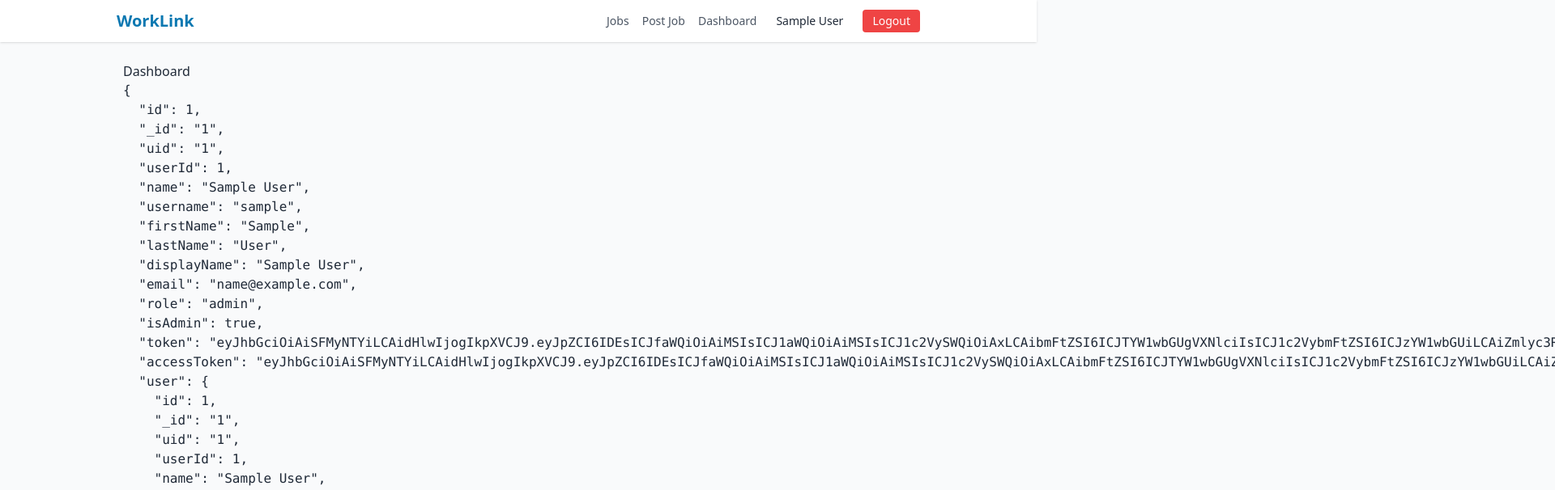
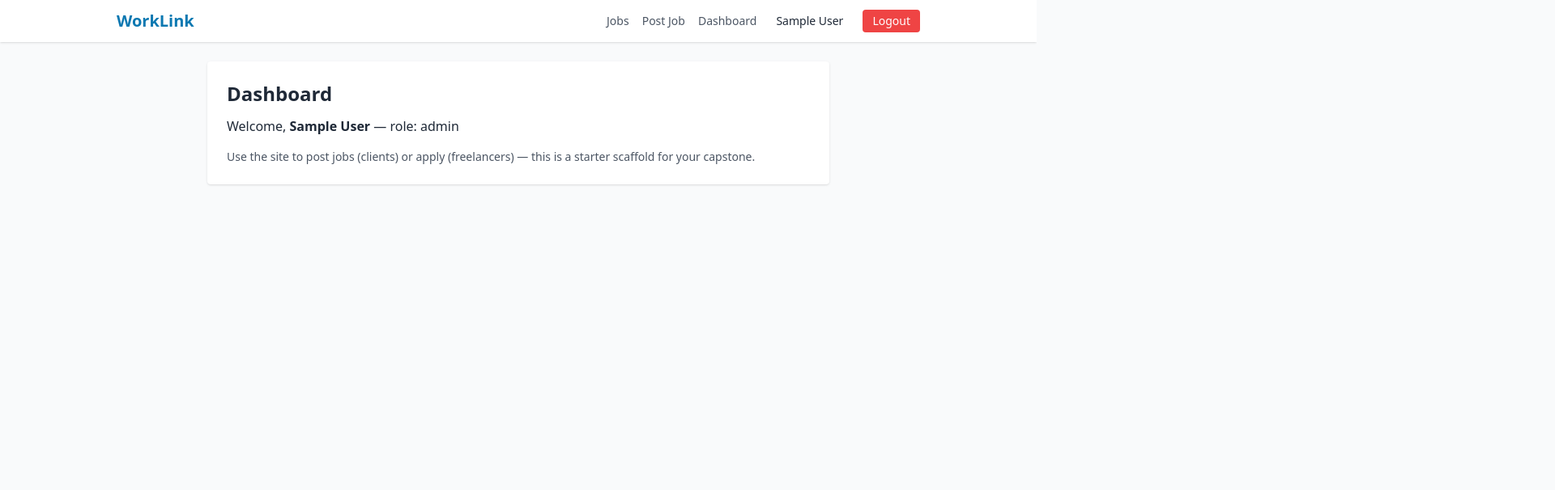
Before and after one commit to Prithvi-2k4/ai-freelance-escrow-india, a React (Create React App) app in the folder frontend/: page /dashboard in a window 1280 px wide. Shown: the top 606 px of the page at 81% size, 1920 px wide, since content can reach past the window. Built offline with nearby package versions, Linux system fonts and the light colour scheme; no server answers; sample sign-in values are in the browser's storage.

Commit message:
Update Dashboard.jsx

```diff
--- a/frontend/src/pages/Dashboard.jsx
+++ b/frontend/src/pages/Dashboard.jsx
@@ -1,3 +1,12 @@
 import React from 'react';
-const user = JSON.parse(localStorage.getItem('user')||'null');
-export default function Dashboard(){ return <div><h2>Dashboard</h2><pre>{JSON.stringify(user,null,2)}</pre></div> }
+
+export default function Dashboard(){
+  const user = JSON.parse(localStorage.getItem('user') || 'null');
+  return (
+    <div className="max-w-3xl mx-auto bg-white p-6 rounded shadow">
+      <h2 className="text-2xl font-semibold">Dashboard</h2>
+      <p className="mt-3">Welcome, <strong>{user?.name}</strong> — role: {user?.role}</p>
+      <p className="mt-4 text-sm text-gray-600">Use the site to post jobs (clients) or apply (freelancers) — this is a starter scaffold for your capstone.</p>
+    </div>
+  );
+}
```
